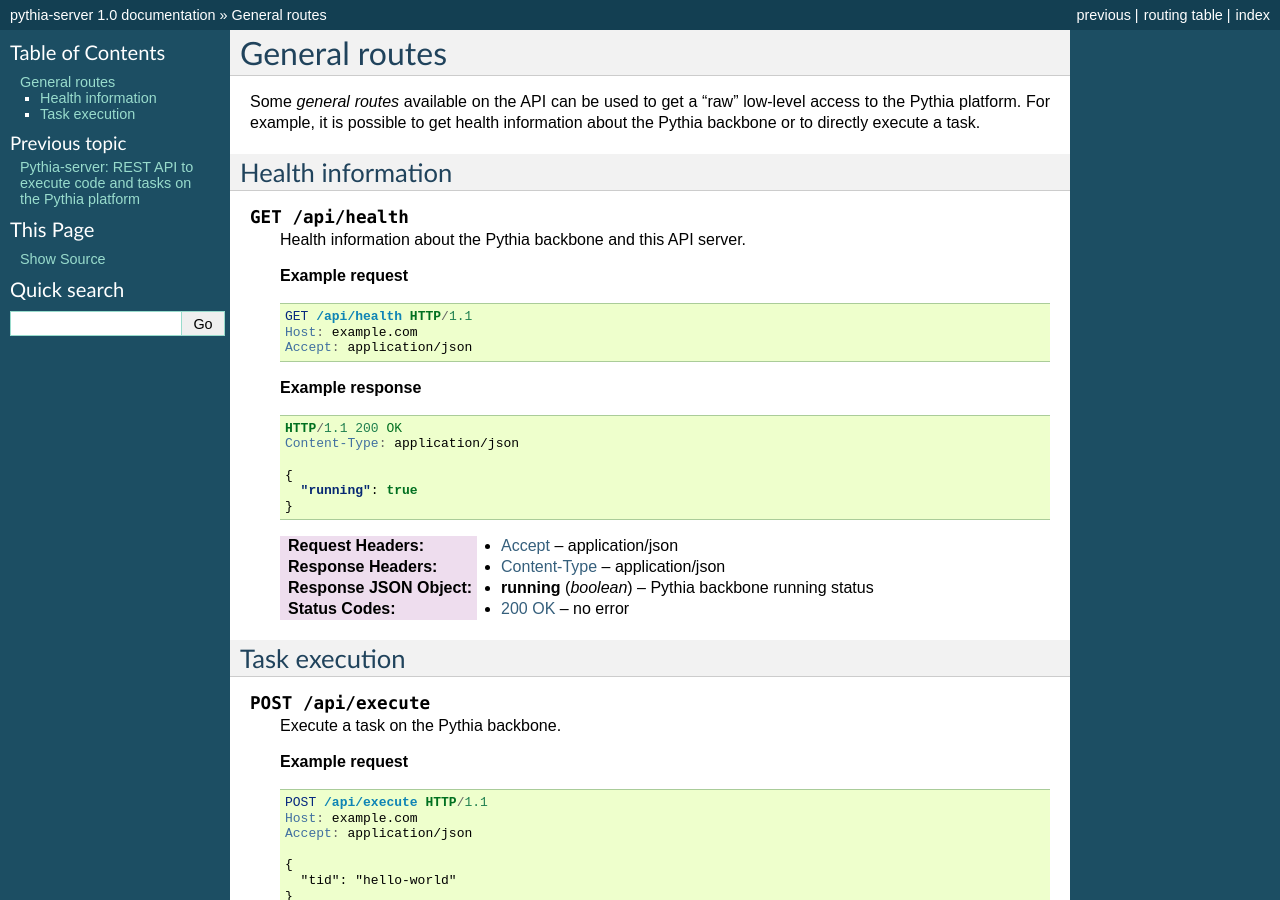
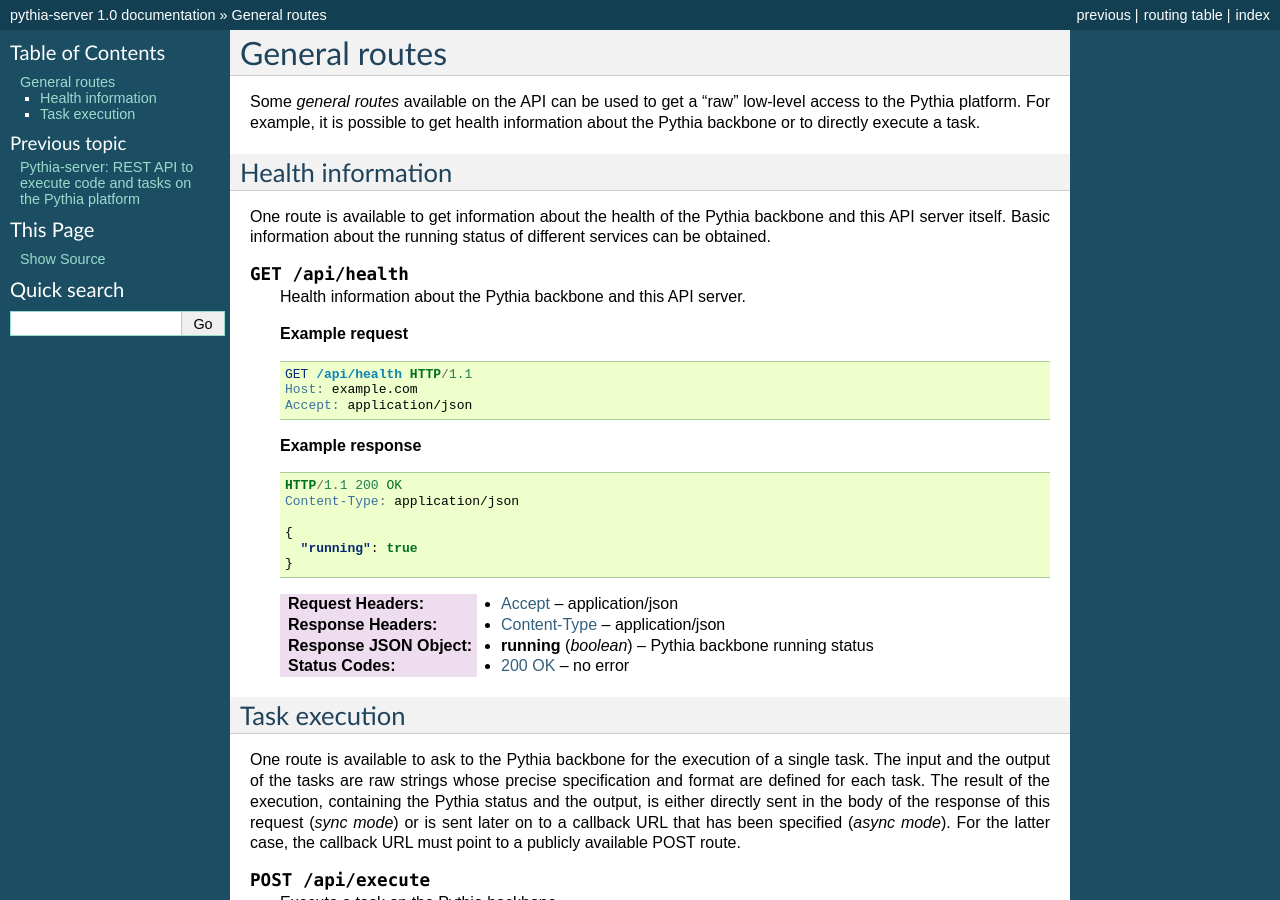
Before and after one commit to pythia-project/pythia-server, a Sphinx documentation site: the page built from docs/general.rst, in a window 1280 px wide and 900 px high. Built offline with Sphinx 7.4.7, drawn with Linux system fonts in a browser that asks for light colours.

Commit message:
Add general description for general routes

```diff
--- a/docs/general.rst
+++ b/docs/general.rst
@@ -7,6 +7,8 @@ Some `general routes` available on the API can be used to get a “raw” low-le
 
 Health information
 ------------------
+
+One route is available to get information about the health of the Pythia backbone and this API server itself. Basic information about the running status of different services can be obtained.
 
 .. http:get:: /api/health
 
@@ -42,6 +44,8 @@ Health information
 
 Task execution
 --------------
+
+One route is available to ask to the Pythia backbone for the execution of a single task. The input and the output of the tasks are raw strings whose precise specification and format are defined for each task. The result of the execution, containing the Pythia status and the output, is either directly sent in the body of the response of this request (*sync mode*) or is sent later on to a callback URL that has been specified (*async mode*). For the latter case, the callback URL must point to a publicly available POST route.
 
 .. http:post:: /api/execute
 
```
